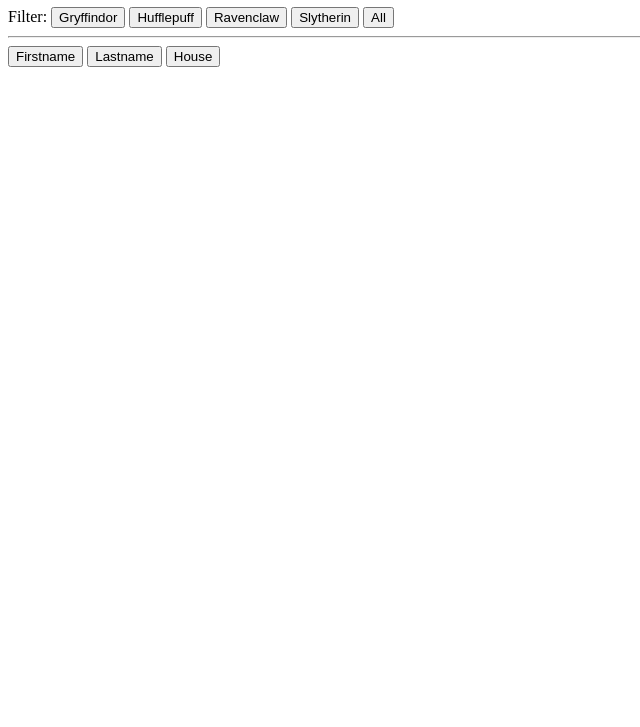
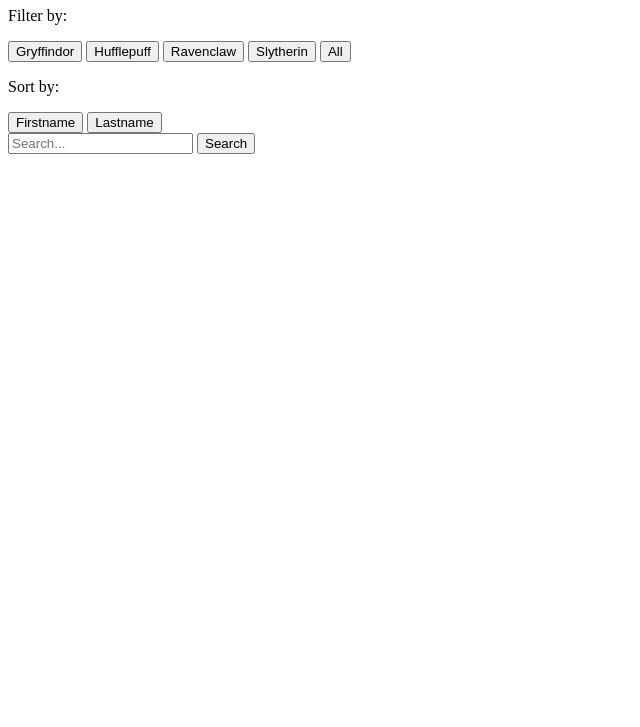
Before and after one commit to katr240j/Hacked_hogwarts_student_list, a plain HTML site: page index.html in a window 1280 px wide. Shown: the part 73-800 px from the top of the page, without its empty margins (0-640 px from the left). Drawn offline with Linux system fonts and the light colour scheme; no server answers.

Commit message:
displaying list + modified html

```diff
--- a/index.html
+++ b/index.html
@@ -8,30 +8,39 @@
     <link rel="stylesheet" href="style.css">
 </head>
 <body>
+    <header>
         <h1>Hogwarts Student List</h1>
+    </header>
+<div id="page">
+    <div id="left">
+        <div id="nav">
+
+
+
 <div class="filters">
-  Filter:
+    <p>Filter by:</p>
             <button class="filter" data-action="filter" data-filter="gryffindor">Gryffindor</button>
             <button class="filter" data-action="filter" data-filter="hufflepuff">Hufflepuff</button>
             <button class="filter" data-action="filter" data-filter="ravenclaw">Ravenclaw</button>
             <button class="filter" data-action="filter" data-filter="slytherin">Slytherin</button>
             <button class="filter" data-action="filter" data-filter="all">All</button>
 </div>
+<div class="sorting_and_searching">
+    <div class="sort">
+        <p>Sort by:</p>
+        <button class="filter" data-action="sort" data-sort="firstName">Firstname</button>
+        <button class="filter" data-action="sort" data-sort="lastName">Lastname</button>
+    </div>
+    <div class="searching">
+        <input type="search" id="searchfunction" placeholder="Search...">
+        <button id="search_btn" class="filter">Search</button>
+    </div>
+</div>
+</div>
+</div>
 
-<hr>
-  <table id="list">
-    <thead>
-      <div id="sorting">
-        <button class="filter" data-action="sort" data-sort-direction="asc" data-sort="firstName">Firstname</button>
-            <button class="filter" data-action="sort" data-sort-direction="asc" data-sort="lastName">Lastname</button>
-            <button class="filter" data-action="sort" data-sort-direction="asc" data-sort="house">House</button>
-      </div>
-    </thead>
-    <tbody>
-      <!-- student template will be copied and inserted here -->
-
-    </tbody>
-  </table>
+<div id="right">
+    <section id="students"></section>
 
     <template id="student">
         <article class="info_student">
@@ -39,33 +48,15 @@
                 <img data-field="image" class="image" src="" alt="">
                 <h2 data-field="firstname" class="name"></h2>
                 <h2 data-field="lastname" class="name"></h2>
-            <h2 data-field="house"></h2>
+                <h3 data-field="house"></h3>
             </div>
+
         </article>
     </template>
 
-<!-- <div id="remove_other" class="modal hide">
-  <div class="dialog">
-    <button class="closebutton">X</button>
-<h1>Warning!</h1>
-<p>There can be only one winner of each type.<br>
-  Do you want to remove the other winner?</p>
-  <button id="removeother">Remove  <span data-field="otherWinner">other</span></button>
 </div>
 </div>
 
-<div id="remove_aorb" class="modal hide">
-  <div class="dialog">
-    <button class="closebutton">X</button>
-<h1>Warning!</h1>
-<p>There can not be anymore that two winners.<br>
-  Do you want to remove one of the existing winners?</p>
-  <div class="sidebyside">
-  <button id="removea">Remove <span data-field="winnerA">A</span></button>
-  <button id="removeb">Remove <span data-field="winnerB">B</span></button>
-</div>
-  </div>
-</div> -->
   <script src="script.js"></script>
 </body>
 </html>
--- a/script.js
+++ b/script.js
@@ -39,18 +39,11 @@ function registerButtons() {
 
 async function loadJSON() {
   console.log("load json");
-  const response = await fetch("students.json");
+  const response = await fetch("https://petlatkea.dk/2021/hogwarts/students.json");
   const jsonData = await response.json();
   prepareObjects(jsonData);
 }
-//prepare objects
-// function prepareObjects(jsonData) {
-//   console.log("JSONDATA", jsonData);
-//   allStudents = jsonData.map(prepareObject);
 
-//   //fixed so we filter and sort on the first load
-//   buildList();
-// }
 //prepare objects
 function prepareObjects(jsonData) {
   jsonData.forEach((elm) => {
@@ -69,7 +62,6 @@ function prepareObjects(jsonData) {
 
 // get firstName from fullName
 function getFirstName(fullname) {
-  console.log("get first name");
   let firstName = fullname.trim();
   // If fullname includes a " " (space),
   //firstname is what comes before that first space
@@ -116,6 +108,7 @@ function getLastName(fullname) {
 
 // Get image
 function getImage(firstName, lastName) {
+  console.log("get image");
   let image;
   // If the lastname is patil
   //use both lastname and firstname to get the image
@@ -124,7 +117,7 @@ function getImage(firstName, lastName) {
   } else if (firstName === "Leanne") {
     // If the lastname is Leanne,
     //show no image avalible from images
-    image = "images/No_image_avalible.png";
+    image = "https://upload.wikimedia.org/wikipedia/commons/a/ac/No_image_available.svg";
   } else if (firstName === "Justin") {
     // If the lastname is Justin
     //split the lastname and use second the lastname
@@ -245,21 +238,26 @@ function buildList() {
 }
 
 function displayList(students) {
+  console.log("display list");
   // clear the list
-  document.querySelector("#list tbody").innerHTML = "";
+  document.querySelector("#students").innerHTML = "";
 
   // build a new list
   students.forEach(displayStudent);
 }
 function displayStudent(student) {
+  console.log("display students");
   // create clone
   const clone = document.querySelector("template#student").content.cloneNode(true);
 
   //Set clone data
-  clone.querySelector("[data-field=image]").src = student.image;
+  //clone.querySelector("[data-field=image]").src = student.image;
   clone.querySelector("[data-field=firstname]").textContent = student.firstName;
   clone.querySelector("[data-field=lastname]").textContent = student.lastName;
   clone.querySelector("[data-field=house]").textContent = student.house;
+  // append clone to list
+  document.querySelector("#students").appendChild(clone);
+}
 
 //   if (animal.star === true) {
 //     clone.querySelector("[data-field=star]").textContent = "⭐";
@@ -292,9 +290,6 @@ function displayStudent(student) {
 //     buildList();
 //   }
 
-  // append clone to list
-  document.querySelector("#list tbody").appendChild(clone);
-}
 /*
 function tryToMakeAWinner(selectedAnimal) {
   console.log("try to make a winner", selectedAnimal);
```
Lines whose indentation alone changed are shown as unchanged.
